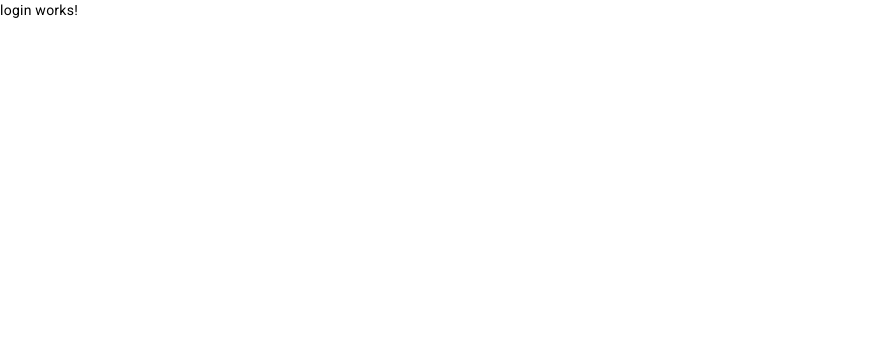
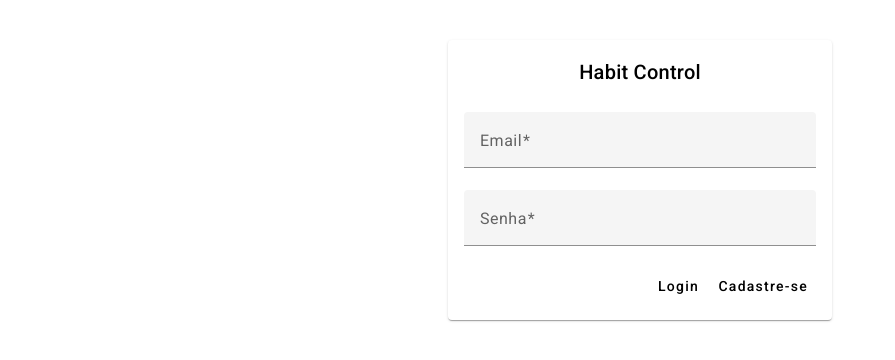
Before and after one commit to leandroltfx/habit-control-front-angular, an Angular app: page /login in a window 1280 px wide. Shown: the top 360 px of the page, without its empty margins (0-895 px from the left). Built offline with nearby package versions, Linux system fonts and the light colour scheme.

Commit message:
criando layout do login

```diff
--- a/src/app/features/login/login.component.css
+++ b/src/app/features/login/login.component.css
@@ -0,0 +1,5 @@
+:host ::ng-deep {
+    mat-card-header .mat-mdc-card-header-text {
+        width: 100%;
+    }
+}
--- a/src/app/features/login/login.component.html
+++ b/src/app/features/login/login.component.html
@@ -1 +1,31 @@
-<p>login works!</p>
+<div class="hc-w-30 hc-ptop-5 hc-center">
+    <mat-card>
+        <mat-card-header class="hc-txt-center hc-pbottom-3">
+            <mat-card-title>
+                Habit Control
+            </mat-card-title>
+        </mat-card-header>
+        <mat-card-content>
+            <form [formGroup]="loginForm" (submit)="login()">
+                <mat-form-field class="hc-w-100">
+                    <mat-label>Email</mat-label>
+                    <input matInput formControlName="email" required>
+                    <mat-error *ngIf="loginForm.controls['email'].hasError('required')">
+                        Informe seu email
+                    </mat-error>
+                </mat-form-field>
+                <mat-form-field class="hc-w-100">
+                    <mat-label>Senha</mat-label>
+                    <input matInput formControlName="password" required>
+                    <mat-error *ngIf="loginForm.controls['password'].hasError('required')">
+                        Informe sua senha
+                    </mat-error>
+                </mat-form-field>
+                <div class="hc-w-100 hc-txt-right">
+                    <button mat-button type="submit">Login</button>
+                    <button mat-button type="button">Cadastre-se</button>
+                </div>
+            </form>
+        </mat-card-content>
+    </mat-card>
+</div>
--- a/src/app/features/login/login.component.ts
+++ b/src/app/features/login/login.component.ts
@@ -1,8 +1,30 @@
-import { Component } from '@angular/core';
+import { Component, OnInit } from '@angular/core';
+import { FormBuilder, FormGroup, Validators } from '@angular/forms';
 
 @Component({
   selector: 'hc-login',
   templateUrl: './login.component.html',
   styleUrls: ['./login.component.css']
 })
-export class LoginComponent { }
+export class LoginComponent implements OnInit {
+
+  public loginForm!: FormGroup;
+
+  constructor(
+    private formBuilder: FormBuilder,
+  ) {}
+
+  ngOnInit(): void {
+    this.loginForm = this.buildLoginForm();
+  }
+
+  public buildLoginForm(): FormGroup {
+    return this.formBuilder.group({
+      email: ['', [Validators.required]],
+      password: ['', [Validators.required]],
+    });
+  }
+
+  public login(): void { }
+
+}
--- a/src/styles.css
+++ b/src/styles.css
@@ -2,3 +2,77 @@
 
 html, body { height: 100%; }
 body { margin: 0; font-family: Roboto, "Helvetica Neue", sans-serif; }
+
+.hc-center { margin: 0 auto !important; }
+
+.hc-txt-center { text-align: center !important; }
+.hc-txt-right { text-align: right !important; }
+
+.hc-mtop-1 { margin-top: 8px !important; }
+.hc-mtop-2 { margin-top: 16px !important; }
+.hc-mtop-3 { margin-top: 24px !important; }
+.hc-mtop-4 { margin-top: 32px !important; }
+.hc-mtop-5 { margin-top: 40px !important; }
+
+.hc-mright-1 { margin-right: 8px !important; }
+.hc-mright-2 { margin-right: 16px !important; }
+.hc-mright-3 { margin-right: 24px !important; }
+.hc-mright-4 { margin-right: 32px !important; }
+.hc-mright-5 { margin-right: 40px !important; }
+
+.hc-mbottom-1 { margin-bottom: 8px !important; }
+.hc-mbottom-2 { margin-bottom: 16px !important; }
+.hc-mbottom-3 { margin-bottom: 24px !important; }
+.hc-mbottom-4 { margin-bottom: 32px !important; }
+.hc-mbottom-5 { margin-bottom: 40px !important; }
+
+.hc-mleft-1 { margin-left: 8px !important; }
+.hc-mleft-2 { margin-left: 16px !important; }
+.hc-mleft-3 { margin-left: 24px !important; }
+.hc-mleft-4 { margin-left: 32px !important; }
+.hc-mleft-5 { margin-left: 40px !important; }
+
+.hc-ptop-1 { padding-top: 8px !important; }
+.hc-ptop-2 { padding-top: 16px !important; }
+.hc-ptop-3 { padding-top: 24px !important; }
+.hc-ptop-4 { padding-top: 32px !important; }
+.hc-ptop-5 { padding-top: 40px !important; }
+
+.hc-pright-1 { padding-right: 8px !important; }
+.hc-pright-2 { padding-right: 16px !important; }
+.hc-pright-3 { padding-right: 24px !important; }
+.hc-pright-4 { padding-right: 32px !important; }
+.hc-pright-5 { padding-right: 40px !important; }
+
+.hc-pbottom-1 { padding-bottom: 8px !important; }
+.hc-pbottom-2 { padding-bottom: 16px !important; }
+.hc-pbottom-3 { padding-bottom: 24px !important; }
+.hc-pbottom-4 { padding-bottom: 32px !important; }
+.hc-pbottom-5 { padding-bottom: 40px !important; }
+
+.hc-pleft-1 { padding-left: 8px !important; }
+.hc-pleft-2 { padding-left: 16px !important; }
+.hc-pleft-3 { padding-left: 24px !important; }
+.hc-pleft-4 { padding-left: 32px !important; }
+.hc-pleft-5 { padding-left: 40px !important; }
+
+.hc-w-5 { width: 5% !important; }
+.hc-w-10 { width: 10% !important; }
+.hc-w-15 { width: 15% !important; }
+.hc-w-20 { width: 20% !important; }
+.hc-w-25 { width: 25% !important; }
+.hc-w-30 { width: 30% !important; }
+.hc-w-35 { width: 35% !important; }
+.hc-w-40 { width: 40% !important; }
+.hc-w-45 { width: 45% !important; }
+.hc-w-50 { width: 50% !important; }
+.hc-w-55 { width: 55% !important; }
+.hc-w-60 { width: 60% !important; }
+.hc-w-65 { width: 65% !important; }
+.hc-w-70 { width: 70% !important; }
+.hc-w-75 { width: 75% !important; }
+.hc-w-80 { width: 80% !important; }
+.hc-w-85 { width: 85% !important; }
+.hc-w-90 { width: 90% !important; }
+.hc-w-95 { width: 95% !important; }
+.hc-w-100 { width: 100% !important; }
```
Also changed, not shown: src/app/features/login/login.module.ts (+15 -1 lines), 1 other file (tests, documents, lock files or other folders).
